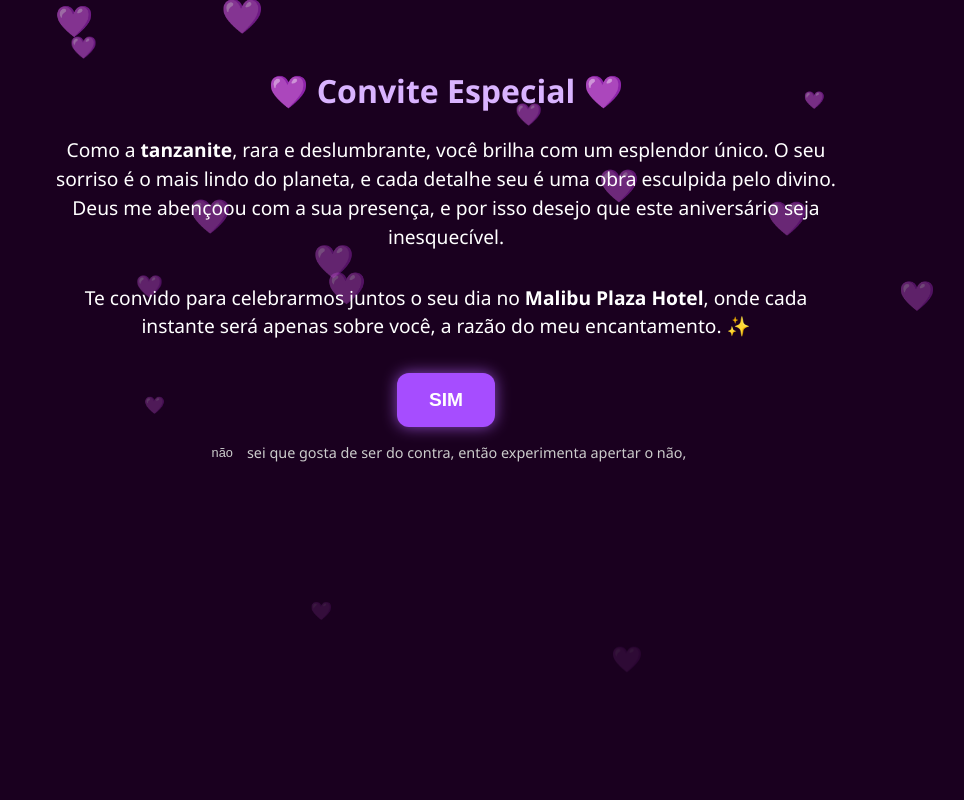
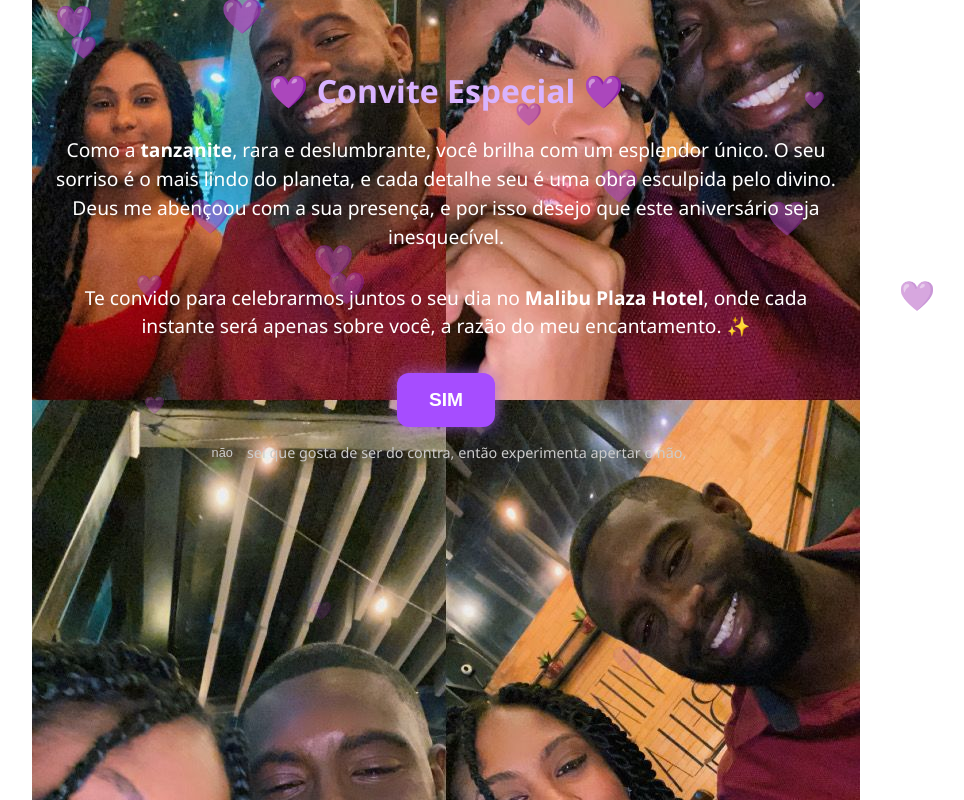
Before and after one commit to Devsqn20/ConviteAniversario, a plain HTML site: page index.html in a window 1280 px wide. Shown: the whole page, without its empty margins (194-1158 px from the left). Drawn offline with Linux system fonts and the light colour scheme.

Commit message:
Update index.html

```diff
--- a/index.html
+++ b/index.html
@@ -12,7 +12,6 @@
       font-family: 'Segoe UI', sans-serif;
       text-align: center;
       background: url("testeft.jpeg") no-repeat center center fixed;
-      background: #1a001f;
       color: white;
     }
 
```
